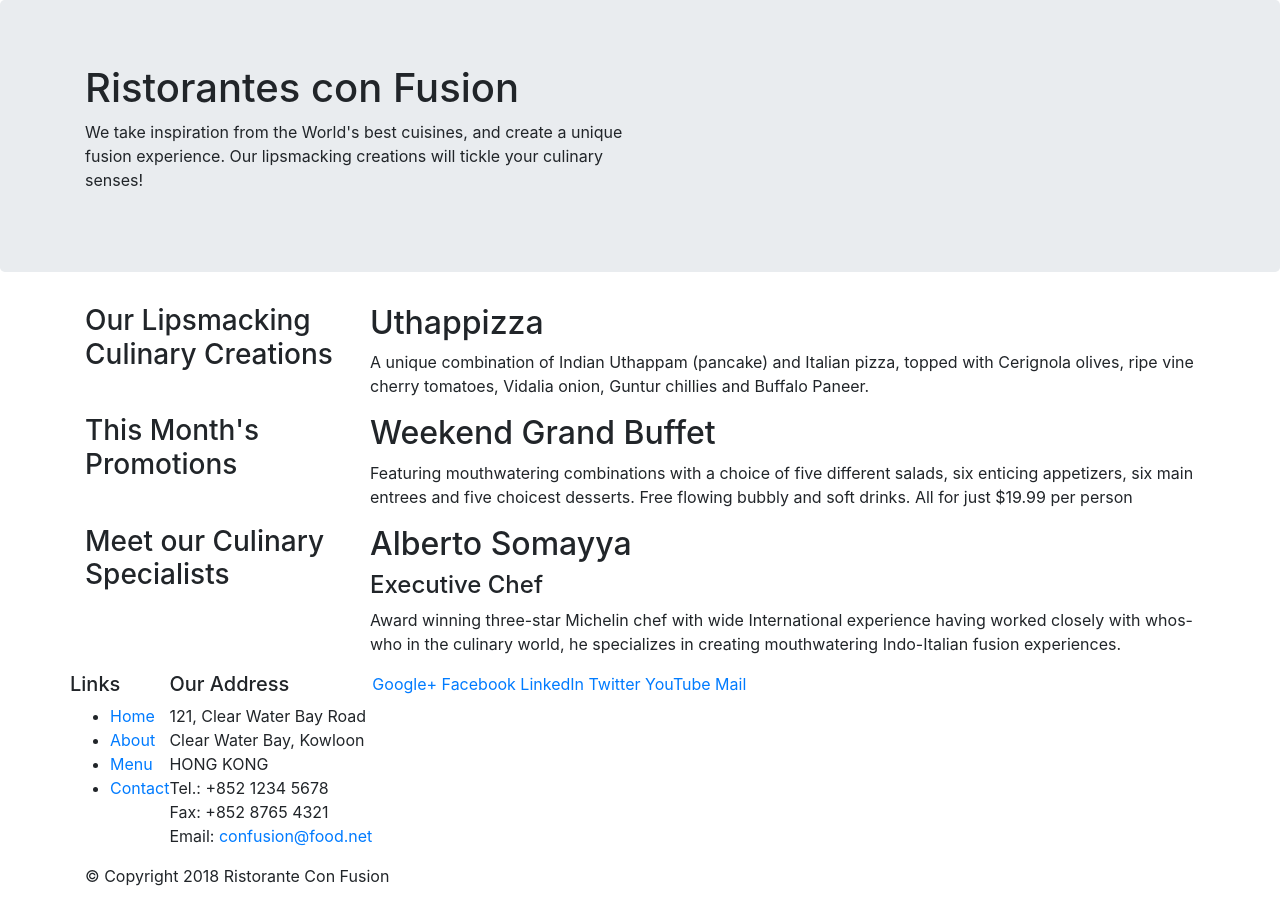
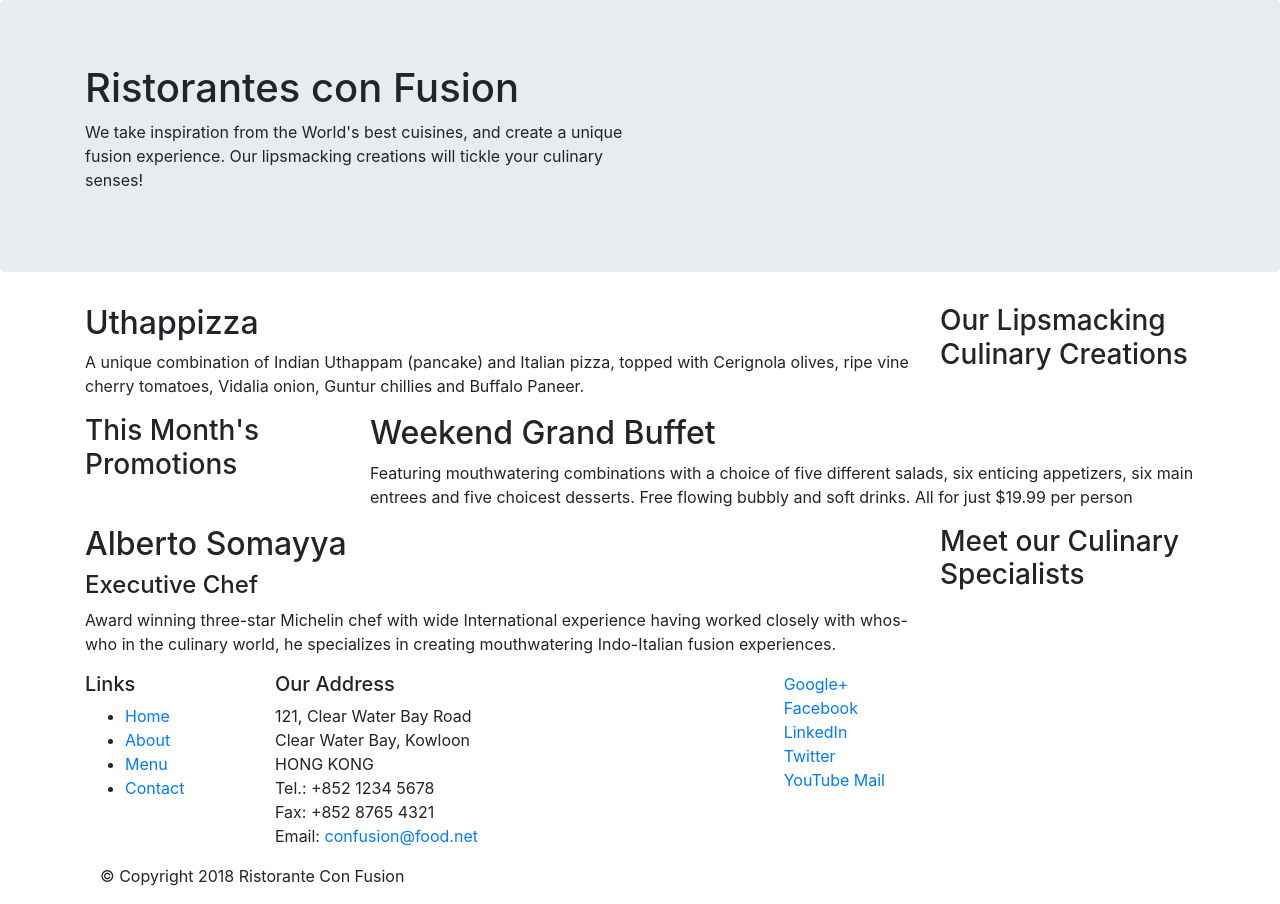
Before and after one commit to FranDorest/conFusion, a website: page index.html in a window 1280 px wide. Drawn offline with nearby package versions, Linux system fonts and the light colour scheme.

Commit message:
bootstrap grid

```diff
--- a/index.html
+++ b/index.html
@@ -31,10 +31,10 @@
 
     <div class="container">
         <div class="row justify-content-center">
-            <div class="col-12 col-sm-4 col-md-3">
+            <div class="col-12 col-sm-4 order-sm-last col-md-3">
                 <h3>Our Lipsmacking Culinary Creations</h3>
             </div>
-            <div class="col col-sm col-md">
+            <div class="col col-sm order-sm-first col-md">
                 <h2>Uthappizza</h2>
                 <p>A unique combination of Indian Uthappam (pancake) and Italian pizza, topped with Cerignola olives, ripe vine cherry tomatoes, Vidalia onion, Guntur chillies and Buffalo Paneer.</p>
             </div>
@@ -52,7 +52,7 @@
         </div>
 
         <div class="row">
-            <div class="col-12 col-sm-4 col-md-3">
+            <div class="col-12 col-sm-4 order-sm-last col-md-3">
                 <h3>Meet our Culinary Specialists</h3>
             </div>
             <div class="col col-sm col-md">
@@ -66,7 +66,7 @@
     <footer>
         <div class="container">
             <div class="row">
-                <div>
+                <div class="col-4 col-sm-2">
                     <h5>Links</h5>
                     <ul>
                         <li><a href="#">Home</a></li>
@@ -75,7 +75,7 @@
                         <li><a href="#">Contact</a></li>
                     </ul>
                 </div>
-                <div>
+                <div class="col-7 col-sm-5">
                     <h5>Our Address</h5>
                     <address>
 		              121, Clear Water Bay Road<br>
@@ -87,7 +87,7 @@
 		           </address>
                 </div>
                 <div>
-                    <div>
+                    <div class="col-12 offset-1 col-sm-4">
                         <a href="http://google.com/+">Google+</a>
                         <a href="http://www.facebook.com/profile.php?id=">Facebook</a>
                         <a href="http://www.linkedin.com/in/">LinkedIn</a>
@@ -98,7 +98,7 @@
                 </div>
            </div>
            <div>
-                <div>
+                <div class="col-auto">
                     <p>© Copyright 2018 Ristorante Con Fusion</p>
                 </div>
            </div>
```
